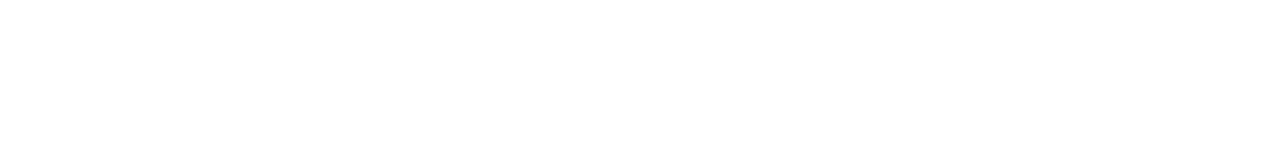
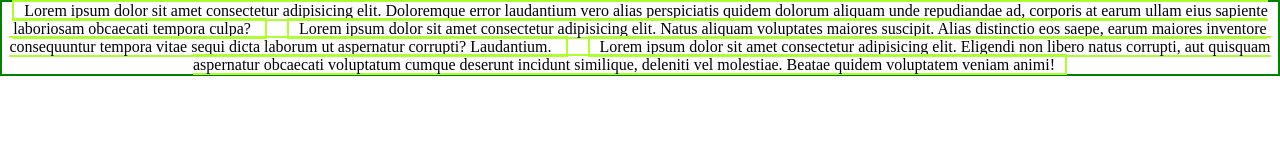
Before and after one commit to imlau14/display-inline, a plain HTML site: page index.html in a window 1280 px wide. Drawn offline with Linux system fonts and the light colour scheme.

Commit message:
atividade finalizada

```diff
--- a/index.html
+++ b/index.html
@@ -4,9 +4,22 @@
     <meta charset="UTF-8">
     <meta http-equiv="X-UA-Compatible" content="IE=edge">
     <meta name="viewport" content="width=device-width, initial-scale=1.0">
+    <link rel="stylesheet" href="style.css">
     <title>Display Inline</title>
 </head>
 <body>
+    <main>
+        <div>
+        Lorem ipsum dolor sit amet consectetur adipisicing elit. Doloremque error laudantium vero alias perspiciatis quidem dolorum aliquam unde repudiandae ad, corporis at earum ullam eius sapiente laboriosam obcaecati tempora culpa?
+        </div>
 
+        <div>
+       Lorem ipsum dolor sit amet consectetur adipisicing elit. Natus aliquam voluptates maiores suscipit. Alias distinctio eos saepe, earum maiores inventore consequuntur tempora vitae sequi dicta laborum ut aspernatur corrupti? Laudantium.
+        </div>
+
+        <div>
+        Lorem ipsum dolor sit amet consectetur adipisicing elit. Eligendi non libero natus corrupti, aut quisquam aspernatur obcaecati voluptatum cumque deserunt incidunt similique, deleniti vel molestiae. Beatae quidem voluptatem veniam animi!
+       </div>
+   </main>
 </body>
 </html>
--- a/style.css
+++ b/style.css
@@ -0,0 +1,18 @@
+* {
+    margin: 0;
+    padding: 0;
+    box-sizing: border-box;
+}
+
+
+    main {
+        border: 2px solid green;
+        text-align: center;
+    }
+
+    div {
+        border: 2px solid greenyellow;
+        display: inline;
+        margin-right: 20px;
+        padding-inline: 10px;
+    }
```
